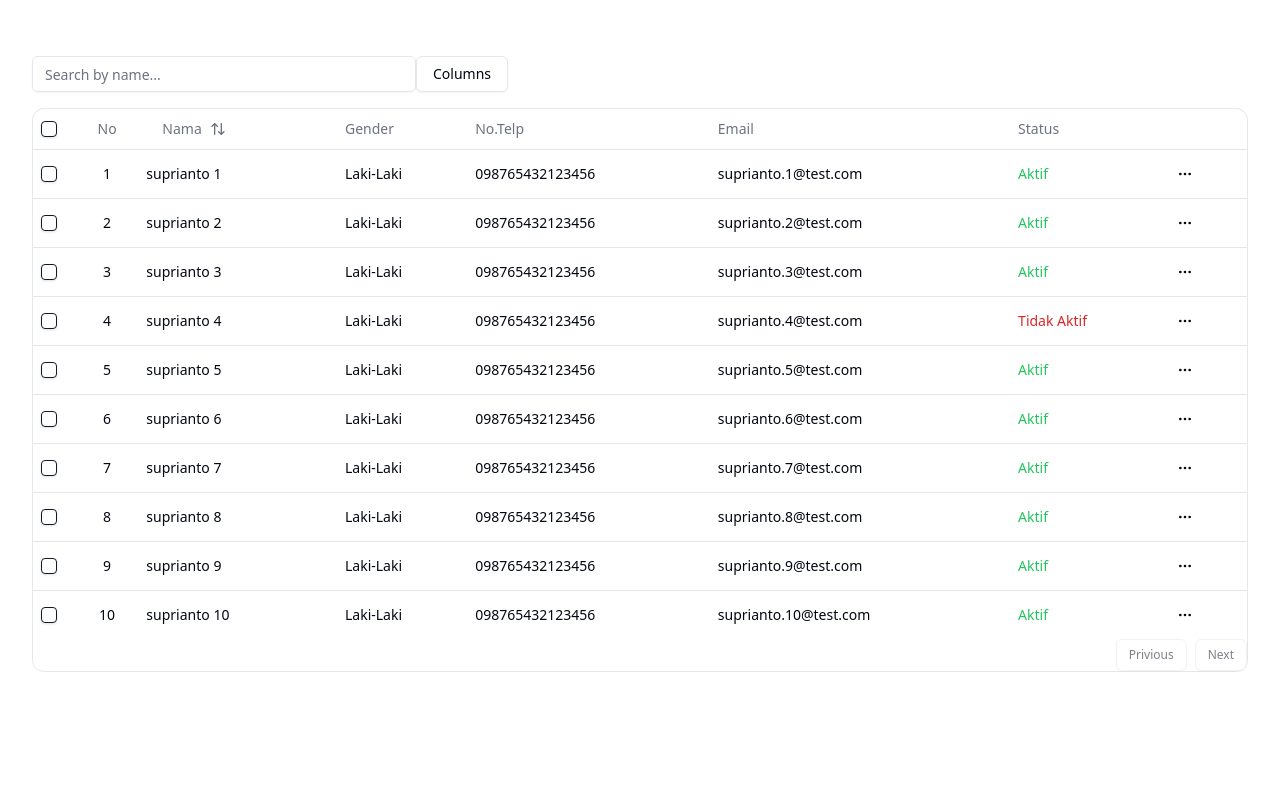
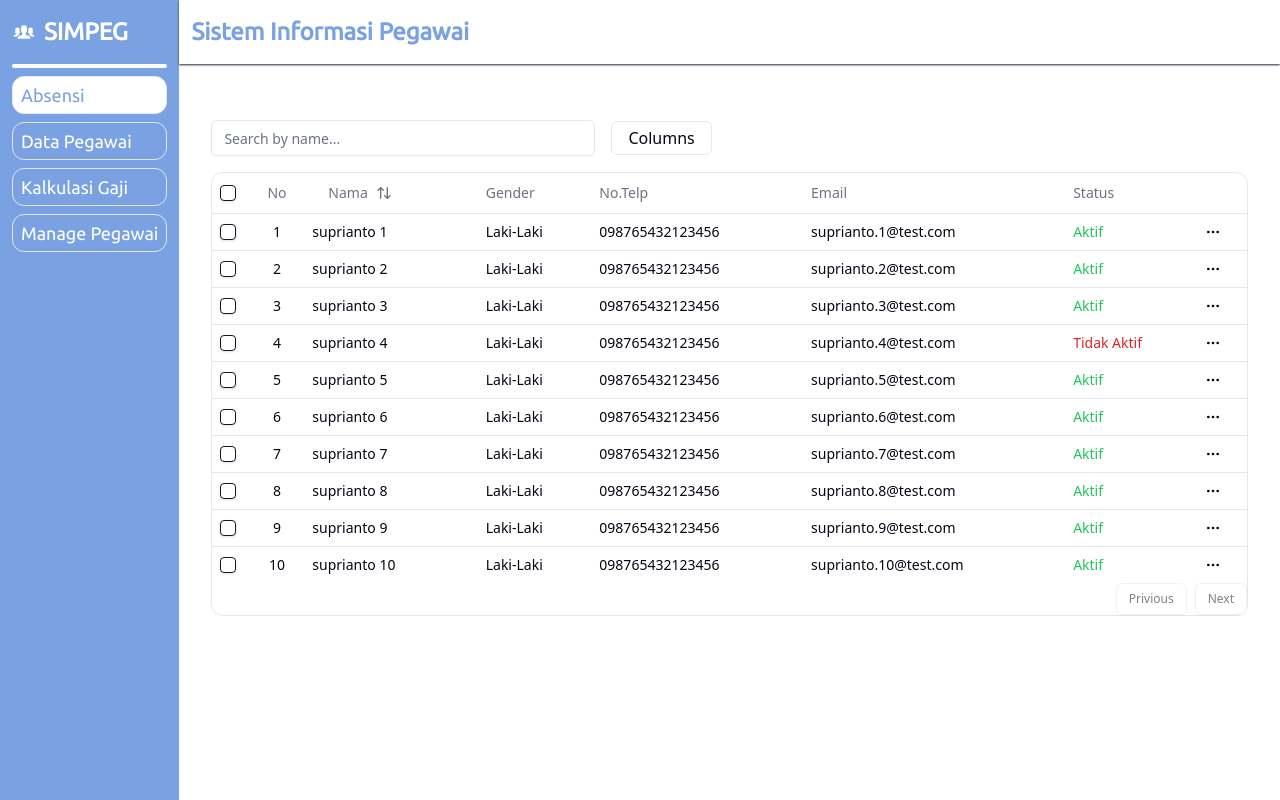
Before and after one commit to cocoth/SIMPEG, a Next.js app: page /absensi in a window 1280 px wide. Built offline with nearby package versions, Linux system fonts and the light colour scheme.

Commit message:
fixing error on button element

```diff
--- a/src/app/layout.tsx
+++ b/src/app/layout.tsx
@@ -22,15 +22,13 @@ export default function RootLayout({
       <body
         className={`${poppins.variable} ${ubuntu.variable} ${lobster.variable} ${fajllaOne.variable}`}
       >
-        {/* <section className="flex ">
+        <section className="flex ">
           <SideBar />
           <div className="flex flex-col w-full">
             <Navbar />
-            <section className="flex pt-16 pl-64 overflow-y-auto"> */}
-              {children}
-            {/* </section>
+            {children}
           </div>
-        </section> */}
+        </section>
       </body>
     </html>
   );
--- /dev/null
+++ b/src/app/manage-pegawai/page.tsx
@@ -0,0 +1,21 @@
+import { DataTable } from '@/components/tables/DataTable'
+import React from 'react'
+import { data } from '../data-pegawai/data'
+import { columns } from '@/components/tables/Columns'
+
+const TambahPegawaiPage = () => {
+  return (
+    <main className='m-3'>
+      <section>
+        <h1 className="font-bold font-ubuntu text-xl">
+          Management Pegawai
+        </h1>
+      </section>
+      <section className="container rounded-xl">
+        <DataTable data={data} columns={columns} />
+      </section>
+    </main>
+  )
+}
+
+export default TambahPegawaiPage
--- a/src/app/tambah-pegawai/page.tsx
+++ /dev/null
@@ -1,9 +0,0 @@
-import React from 'react'
-
-const TambahPegawaiPage = () => {
-  return (
-    <div>TambahPegawaiPage</div>
-  )
-}
-
-export default TambahPegawaiPage
--- a/src/components/navbar/SideBar.tsx
+++ b/src/components/navbar/SideBar.tsx
@@ -19,8 +19,8 @@ const SideBar = () => {
             link: '/kalkulasi'
         },
         {
-            title: 'Tambah Pegawai',
-            link: '/tambah-pegawai'
+            title: 'Manage Pegawai',
+            link: '/manage-pegawai'
         },
     ]
 
@@ -42,6 +42,7 @@ const SideBar = () => {
                                 : "text-white"
                                 }`}
                         >
+
                             {item.title}
                         </Link>
                     ))}
--- a/src/components/tables/Columns.tsx
+++ b/src/components/tables/Columns.tsx
@@ -65,7 +65,7 @@ export const columns: ColumnDef<dataPegawai>[] = [
     },
     {
         header: "Status",
-        cell: ({row})=>{
+        cell: ({ row }) => {
             const status = row.original.status
             const isActive = status === 'Aktif' ? 'text-green-500' : 'text-red-600'
             return <p className={isActive}>{status}</p>
@@ -75,38 +75,42 @@ export const columns: ColumnDef<dataPegawai>[] = [
         id: "actions",
         cell: ({ row }) => {
             const data = row.original
+            const copyItem = [
+                {
+                    title: 'Copy Name',
+                    opt: data.nama
+                },
+                {
+                    title: 'Copy Email',
+                    opt: data.email
+                },
+                {
+                    title: 'Copy No.Telp',
+                    opt: data.no_telp
+                },
+            ]
             return (
                 <DropdownMenu>
-                    <DropdownMenuTrigger>
-                        <Button
-                            variant={'ghost'}
-                            className="h-8 w-8 p-0"
-                        >
-                            <span className="sr-only">
-                                Open Menu
-                            </span>
-                            <MoreHorizontal className="h-4 w-4" />
-                        </Button>
+                    <DropdownMenuTrigger
+                        asChild
+                        className="cursor-pointer"
+                    >
+                        <MoreHorizontal className="h-4 w-4" />
                     </DropdownMenuTrigger>
                     <DropdownMenuContent align="end">
                         <DropdownMenuLabel>
                             Actions
                         </DropdownMenuLabel>
-                        <DropdownMenuItem
-                            onClick={() => navigator.clipboard.writeText(data.email)}
-                        >
-                            Copy email
-                        </DropdownMenuItem>
-                        <DropdownMenuItem
-                            onClick={() => navigator.clipboard.writeText(data.nama)}
-                        >
-                            Copy name
-                        </DropdownMenuItem>
-                        <DropdownMenuItem
-                            onClick={() => navigator.clipboard.writeText(data.no_telp)}
-                        >
-                            Copy No.Telp
-                        </DropdownMenuItem>
+                        {copyItem.map((item, i) => (
+                            <DropdownMenuItem
+                                onClick={() => navigator.clipboard.writeText(item.opt)}
+                                className="cursor-copy"
+
+                            >
+                                {item.title}
+                            </DropdownMenuItem>
+
+                        ))}
                         <DropdownMenuSeparator />
                     </DropdownMenuContent>
                 </DropdownMenu>
--- a/src/components/tables/DataTable.tsx
+++ b/src/components/tables/DataTable.tsx
@@ -66,13 +66,10 @@ export function DataTable<TData, TValue>({
                     className="max-w-sm"
                 />
                 <DropdownMenu>
-                    <DropdownMenuTrigger>
-                        <Button
-                            variant={'outline'}
-                            className="ml-auto"
-                        >
+                    <DropdownMenuTrigger
+                    className="ml-4 border rounded-md py-1 px-4"
+                    >
                             Columns
-                        </Button>
                     </DropdownMenuTrigger>
                     <DropdownMenuContent align="end">
                         {table.getAllColumns().filter(
```
Also changed, not shown: 1 other file (tests, documents, lock files or other folders).
